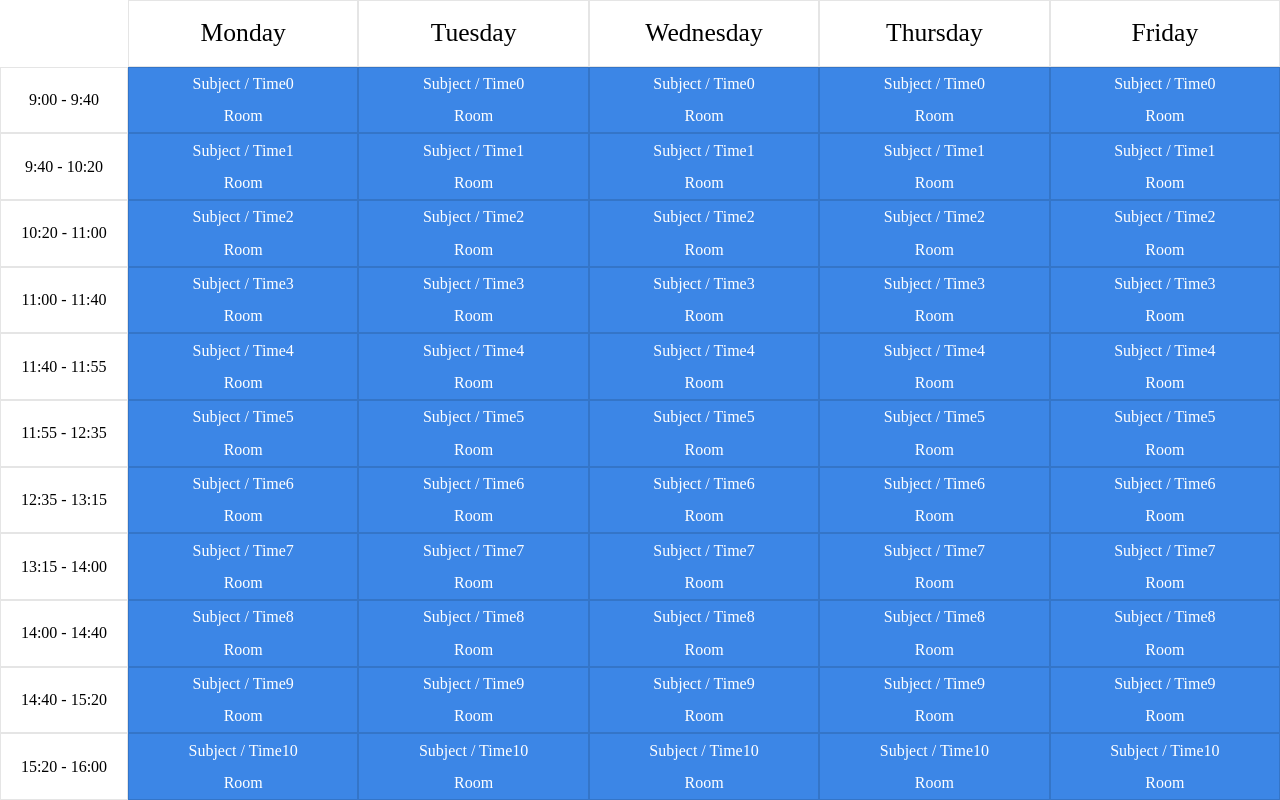
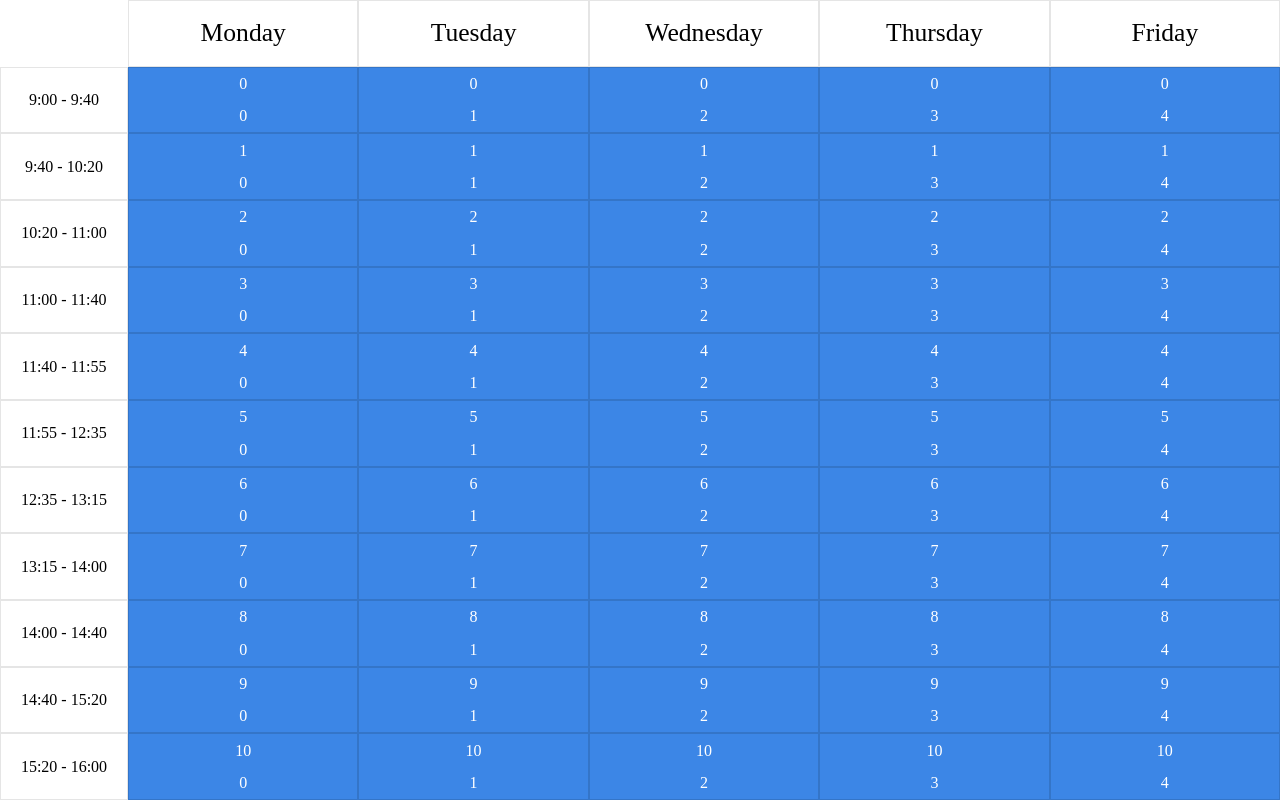
Before and after one commit to paranoidcake/timetable, an Angular app: page / in a window 1280 px wide. Built offline with nearby package versions, Linux system fonts and the light colour scheme.

Commit message:
Finding positions with event

```diff
--- a/src/app/app.component.html
+++ b/src/app/app.component.html
@@ -15,7 +15,7 @@
         </span>
       </span>
       <ng-container *ngFor="let subject of subjects">
-        <app-subject *ngIf="time == subject.time" title="{{subject.title}}" room="{{subject.room}}" color="{{subject.color}}" time="{{subject.time}}" fxFlex=20 (repeat)="onRepeat($event)"></app-subject>
+        <app-subject *ngIf="time == subject.time" title="{{subject.title}}" room="{{subject.room}}" color="{{subject.color}}" time="{{subject.time}}" day="{{subject.day}}" fxFlex=20 (repeat)="onRepeat($event)"></app-subject>
       </ng-container>
     </section>
   </section>
--- a/src/app/app.component.ts
+++ b/src/app/app.component.ts
@@ -35,12 +35,20 @@ export class AppComponent {
     constructor () {
       for (let i = 0; i < 11; i++) {
         for(let j=0; j<5; j++){
-          this.subjects.push(new Subject("Subject / Time"+i, "Room", "blue", this.times[i]));
+          this.subjects.push(new Subject("" + i, "" + j, "blue", this.times[i], this.days[j]));
         }
       }
     }
 
-    onRepeat (repeat: number) {
-      repeat ? console.log(repeat) : console.log("no");
+    onRepeat (repeat: string) {
+      if(repeat){
+        // Enable repeat
+        var pos = repeat.split("~");
+        console.log(this.times.indexOf(pos[0]));
+        console.log(this.days.indexOf(pos[1]));
+      } else {
+        // Disable repeat
+        console.log("disable");
+      }
     }
 }
--- a/src/app/subject.ts
+++ b/src/app/subject.ts
@@ -3,6 +3,7 @@ export class Subject {
         public title: string,
         public room: string,
         public color: string,
-        public time: string
+        public time: string,
+        public day: string
     ) { }
 }
--- a/src/app/subject/subject.component.ts
+++ b/src/app/subject/subject.component.ts
@@ -1,6 +1,5 @@
 import { Component, OnInit, Output, EventEmitter } from '@angular/core';
 import { Input } from '@angular/core'
-import { Subject } from '../subject';
 
 @Component({
   selector: 'app-subject',
@@ -12,9 +11,10 @@ export class SubjectComponent implements OnInit {
   @Input() title: string;
   @Input() room: string;
   @Input() color: string;
-  @Input() time: number;
+  @Input() time: string;
+  @Input() day: string;
   @Input() repeats: boolean;
-  @Output() repeat = new EventEmitter<number>();
+  @Output() repeat = new EventEmitter<string>();
 
   constructor() {
 
@@ -22,7 +22,7 @@ export class SubjectComponent implements OnInit {
 
   onClick() {
     this.repeats = !this.repeats;
-    this.repeats ? this.repeat.emit(this.time) : this.repeat.emit();
+    this.repeats ? this.repeat.emit(this.time + "~" + this.day) : this.repeat.emit();
   }
 
   ngOnInit() {
```
